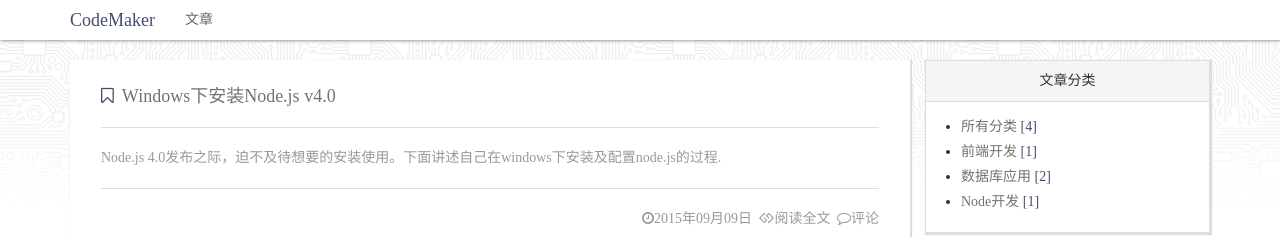
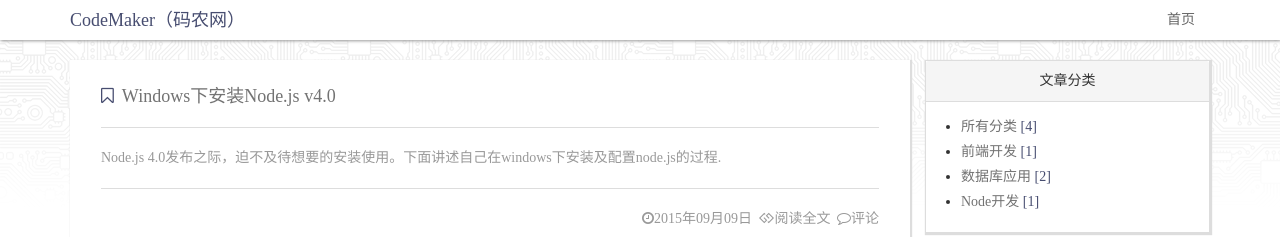
Before and after one commit to codemaker-cn/codemaker-cn.github.io, a Jekyll site: the page built from index.html, in a window 1280 px wide. Shown: the top 237 px of the page. Built offline with Jekyll 4.4.1, drawn with Linux system fonts in a browser that asks for light colours; nearby versions of some CDN libraries; the list of posts is cut into pages by our own code.

Commit message:
修改网站标题

```diff
--- a/_config.yml
+++ b/_config.yml
@@ -4,10 +4,10 @@
 permalink: /:year/:month/:day/:title/
 
 # 站点设置
-title: "码农网-CodeMaker"
+title: "CodeMaker-码农网"
 email: 286198612@qq.com
-description: "码农网 CodeMaker"
-keywords: "码农网 CodeMaker 代码生成工具 代码分享 Java Bootstrap Jquery HTML5 css3"
+description: "CodeMaker 码农网"
+keywords: "CodeMaker 码农网 代码生成工具 代码分享 Java Bootstrap Jquery HTML5 css3"
 
 # 用户信息设置
 weibo_username: LiuLiang
--- a/_includes/navbar.html
+++ b/_includes/navbar.html
@@ -5,12 +5,12 @@
                     data-target="#pithy-navbar" aria-expanded="false">
                 <i class="fa fa-bars"></i>
             </button>
-            <a class="navbar-brand" href="{{site.baseurl}}/">CodeMaker</a>
+            <a class="navbar-brand" href="{{site.baseurl}}/">CodeMaker（码农网）</a>
         </div>
 
-        <div class="collapse navbar-collapse" id="pithy-navbar">
+        <div class="collapse navbar-collapse pull-right" id="pithy-navbar">
             <ul class="nav navbar-nav">
-                <li class="active"><a href="{{site.baseurl}}/">文章</a></li>
+                <li class="active"><a href="{{site.baseurl}}/">首页</a></li>
             </ul>
         </div>
         <!-- /.navbar-collapse -->
```
